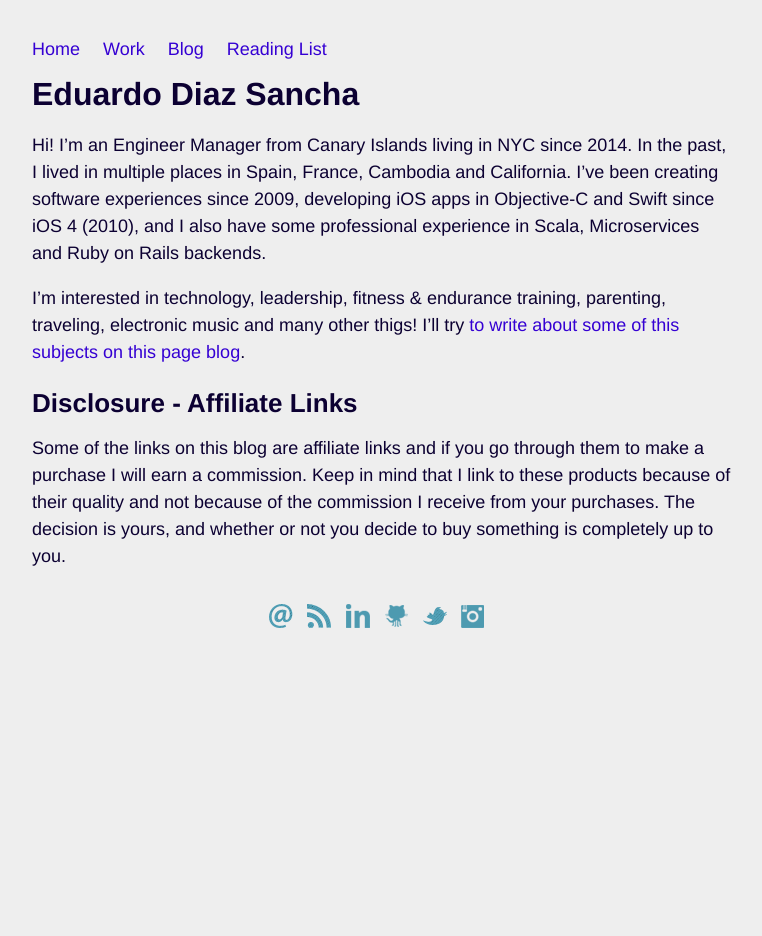
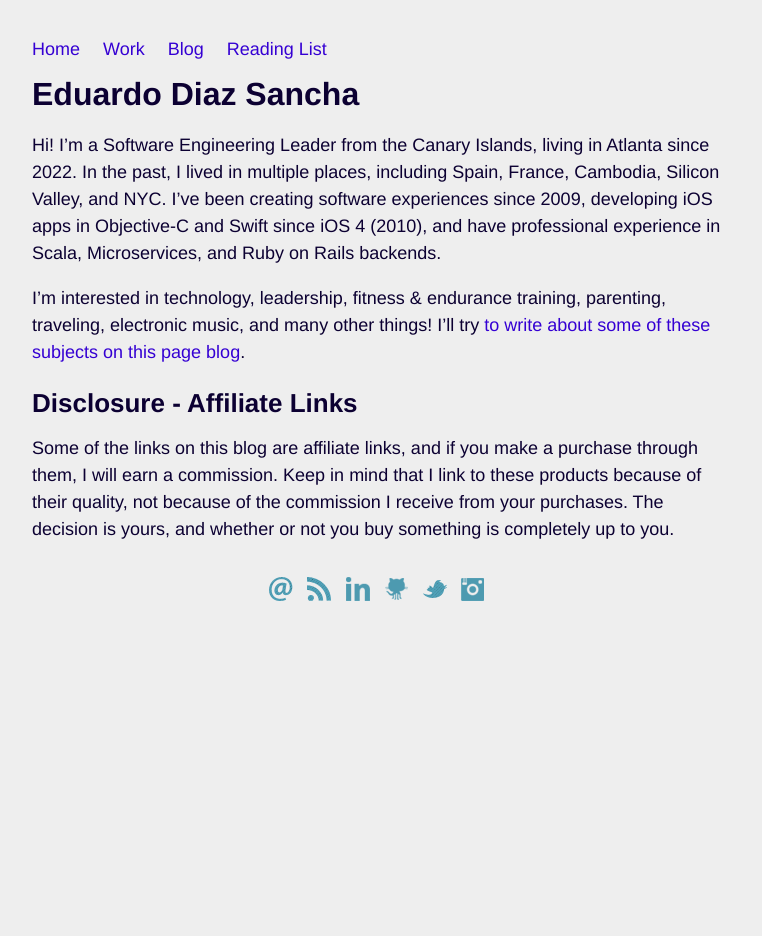
Before and after one commit to EdSancha/edsancha.github.io, a Jekyll site: the page built from index.markdown, in a window 1280 px wide. Shown: the whole page, without its empty margins (258-1020 px from the left). Built offline with Jekyll 4.4.1, drawn with Linux system fonts in a browser that asks for light colours.

Commit message:
Update index.markdown

```diff
--- a/index.markdown
+++ b/index.markdown
@@ -5,10 +5,10 @@ title: Eduardo Diaz Sancha - Home
 
 # Eduardo Diaz Sancha
 
-Hi! I'm an Engineer Manager from Canary Islands living in NYC since 2014. In the past, I lived in multiple places in Spain, France, Cambodia and California. I've been creating software experiences since 2009, developing iOS apps in Objective-C and Swift since iOS 4 (2010), and I also have some professional experience in Scala, Microservices and Ruby on Rails backends.
+Hi! I'm a Software Engineering Leader from the Canary Islands, living in Atlanta since 2022. In the past, I lived in multiple places, including Spain, France, Cambodia, Silicon Valley, and NYC. I've been creating software experiences since 2009, developing iOS apps in Objective-C and Swift since iOS 4 (2010), and have professional experience in Scala, Microservices, and Ruby on Rails backends.
 
-I'm interested in technology, leadership, fitness & endurance training, parenting, traveling, electronic music and many other thigs! I'll try [to write about some of this subjects on this page blog](https://edsancha.com/blog).
+I'm interested in technology, leadership, fitness & endurance training, parenting, traveling, electronic music, and many other things! I'll try [to write about some of these subjects on this page blog](https://edsancha.com/blog).
 
 ## Disclosure - Affiliate Links
 
-Some of the links on this blog are affiliate links and if you go through them to make a purchase I will earn a commission. Keep in mind that I link to these products because of their quality and not because of the commission I receive from your purchases. The decision is yours, and whether or not you decide to buy something is completely up to you.
+Some of the links on this blog are affiliate links, and if you make a purchase through them, I will earn a commission. Keep in mind that I link to these products because of their quality, not because of the commission I receive from your purchases. The decision is yours, and whether or not you buy something is completely up to you.
```
